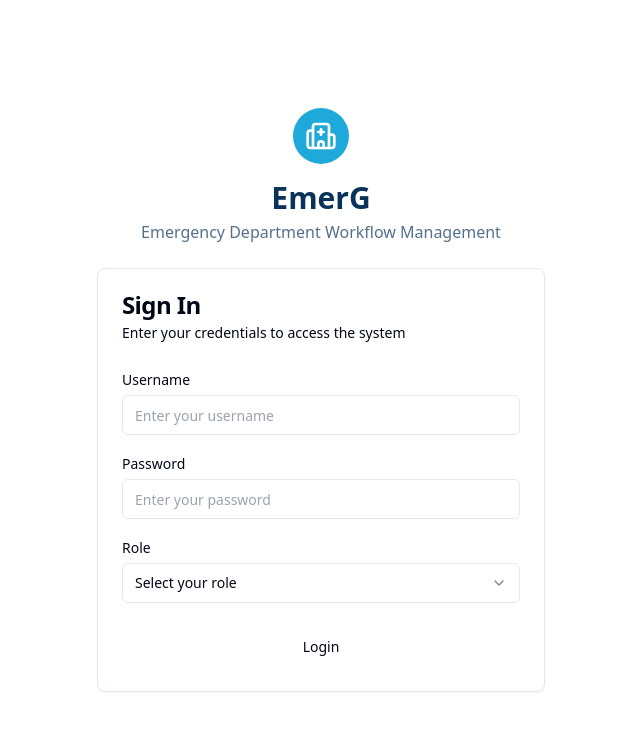
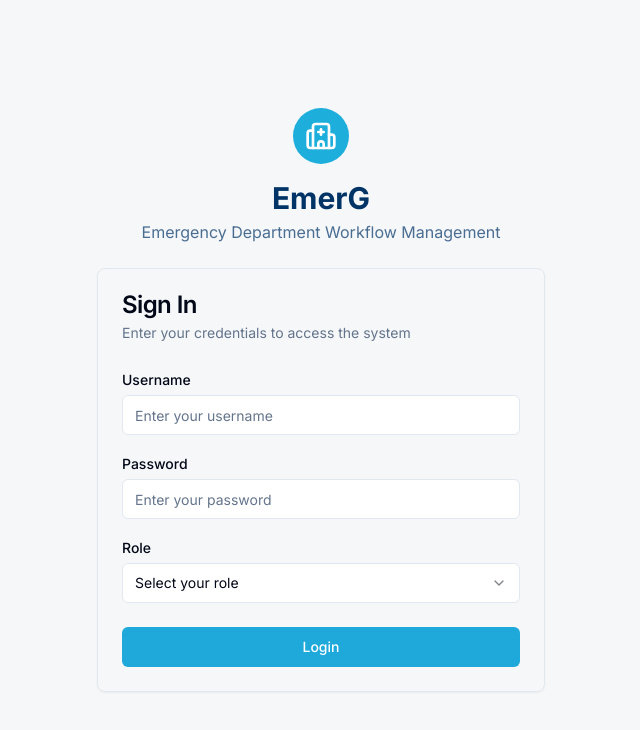
Before and after one commit to KartikBhaba16/EmerGPrj, a React (Vite) app: page /login in a window 1280 px wide. Shown: the top 730 px of the page, without its empty margins (319-959 px from the left). Built offline with nearby package versions, Linux system fonts and the light colour scheme.

Commit message:
Tailwindconfigfix

```diff
--- a/package.json
+++ b/package.json
@@ -51,6 +51,7 @@
     "recharts": "^2.15.3",
     "sonner": "^2.0.5",
     "tailwind-merge": "^3.3.1",
+    "tailwindcss-animate": "^1.0.7",
     "vaul": "^1.1.2"
   },
   "devDependencies": {
@@ -58,6 +59,7 @@
     "@types/node": "^24.0.3",
     "@types/react": "^19.1.2",
     "@types/react-dom": "^19.1.2",
+    "@types/tailwindcss": "^3.0.11",
     "@vitejs/plugin-react": "^4.4.1",
     "autoprefixer": "^10.4.21",
     "electron": "^37.1.0",
--- a/src/components/Layout/Sidebar.tsx
+++ b/src/components/Layout/Sidebar.tsx
@@ -31,8 +31,9 @@ const Sidebar: React.FC = () => {
     <aside className="w-64 bg-sidebar border-r border-sidebar-border flex flex-col">
       <div className="p-4">
         <div className="flex items-center justify-center space-x-2 mb-6">
-          <Hospital className="h-8 w-8 text-white" />
+          <Hospital className="h-8 w-8 text-blue-400" />
           <h2 className="text-xl font-bold text-white">EmerG</h2>
+          <h1 className="text-xs font-bold text-blue-300">Management system</h1>
         </div>
       </div>
 
@@ -45,8 +46,8 @@ const Sidebar: React.FC = () => {
                 className={({ isActive }) =>
                   `flex items-center px-4 py-3 text-sm font-medium rounded-md transition-colors ${
                     isActive
-                      ? 'bg-sidebar-accent text-white'
-                      : 'text-sidebar-foreground hover:bg-sidebar-accent/50 hover:text-white'
+                      ? 'bg-sidebar-accent text-blue-300'
+                      : 'text-sidebar-foreground hover:bg-sidebar-accent/50 hover:text-blue-500'
                   }`
                 }
               >
@@ -59,7 +60,7 @@ const Sidebar: React.FC = () => {
       </nav>
 
       <div className="p-4 border-t border-sidebar-border">
-        <div className="bg-sidebar-accent rounded-md p-3 text-white text-xs">
+        <div className="bg-white/5 backdrop-blur-md rounded-xl p-4 text-white text-xs border border-blue-300 shadow">
           <p className="font-medium mb-1">Emergency Capacity</p>
           <div className="w-full bg-sidebar-border rounded-full h-2">
             <div className="bg-emerG-success h-2 rounded-full" style={{ width: '0%' }}></div>
--- a/src/components/ui/card.tsx
+++ b/src/components/ui/card.tsx
@@ -9,7 +9,7 @@ const Card = React.forwardRef<
   <div
     ref={ref}
     className={cn(
-      "rounded-lg border bg-card text-card-foreground shadow-sm",
+      "rounded-lg border text-card-foreground shadow-sm",
       className
     )}
     {...props}
--- a/src/pages/Resources.tsx
+++ b/src/pages/Resources.tsx
@@ -133,7 +133,7 @@ const ResourceCard = ({ resource }: { resource: Resource }) => {
   return (
     <HoverCard>
       <HoverCardTrigger asChild>
-        <Card className={`cursor-pointer hover:shadow-xl transition-all duration-300 hover:scale-105 ${categoryInfo.bgColor} border-0 shadow-lg`}>
+       <Card className={`cursor-pointer transition-all duration-300 border border-gray-200 hover:border-blue-400 ${categoryInfo.bgColor} hover:bg-black/ backdrop-blur-md hover:shadow-xl hover:scale-105`}>
           <CardHeader className="pb-3">
             <div className="flex items-start justify-between mb-2">
               <div className={`w-3 h-3 rounded-full ${categoryInfo.iconBg} shadow-sm`}></div>
@@ -150,7 +150,8 @@ const ResourceCard = ({ resource }: { resource: Resource }) => {
           </CardContent>
         </Card>
       </HoverCardTrigger>
-      <HoverCardContent className="w-80" side="right">
+      <HoverCardContent className="w-80 bg-white/50 backdrop-blur-md border border-gray-200 shadow-xl p-4 rounded-lg" side="right">
+
         <div className="space-y-3">
           <div>
             <h4 className="text-sm font-bold text-gray-800">{resource.name}</h4>
--- a/tailwind.config.js
+++ /dev/null
@@ -1,20 +0,0 @@
-/** @type {import('tailwindcss').Config} */
-export default {
-  content: [
-    "./index.html",
-    "./src/**/*.{js,ts,jsx,tsx}"
-  ],
-  theme: {
-    extend: {
-  colors: {
-    background: 'hsl(var(--background))',
-    foreground: 'hsl(var(--foreground))',
-    border: 'hsl(var(--border))',
-    'emerG-primary': 'hsl(var(--primary))',
-    'emerG-secondary': 'hsl(var(--secondary))',
-        // add other colors as needed...
-      },
-    },
-  },
-  plugins: [],
-}
--- /dev/null
+++ b/tailwind.config.ts
@@ -0,0 +1,120 @@
+import type { Config } from "tailwindcss";
+
+export default {
+	darkMode: ["class"],
+	content: [
+		"./pages/**/*.{ts,tsx}",
+		"./components/**/*.{ts,tsx}",
+		"./app/**/*.{ts,tsx}",
+		"./src/**/*.{ts,tsx}",
+	],
+	prefix: "",
+	theme: {
+		container: {
+			center: true,
+			padding: '2rem',
+			screens: {
+				'2xl': '1400px'
+			}
+		},
+		extend: {
+			colors: {
+				border: 'hsl(var(--border))',
+				input: 'hsl(var(--input))',
+				ring: 'hsl(var(--ring))',
+				background: 'hsl(var(--background))',
+				foreground: 'hsl(var(--foreground))',
+				primary: {
+					DEFAULT: 'hsl(var(--primary))',
+					foreground: 'hsl(var(--primary-foreground))'
+				},
+				secondary: {
+					DEFAULT: 'hsl(var(--secondary))',
+					foreground: 'hsl(var(--secondary-foreground))'
+				},
+				destructive: {
+					DEFAULT: 'hsl(var(--destructive))',
+					foreground: 'hsl(var(--destructive-foreground))'
+				},
+				muted: {
+					DEFAULT: 'hsl(var(--muted))',
+					foreground: 'hsl(var(--muted-foreground))'
+				},
+				accent: {
+					DEFAULT: 'hsl(var(--accent))',
+					foreground: 'hsl(var(--accent-foreground))'
+				},
+				popover: {
+					DEFAULT: 'hsl(var(--popover))',
+					foreground: 'hsl(var(--popover-foreground))'
+				},
+				card: {
+					DEFAULT: 'hsl(var(--card))',
+					foreground: 'hsl(var(--card-foreground))'
+				},
+				// EmerG custom colors
+				emerG: {
+					primary: '#1EAEDB',
+					secondary: '#003366',
+					success: '#4CAF50',
+					warning: '#FFC107',
+					danger: '#FF3B30',
+					light: '#F5F7F9',
+					dark: '#333333',
+					department: {
+						a: '#4287f5',
+						b: '#42adf5',
+						c: '#42d5f5',
+						d: '#42f5e2',
+					}
+				},
+				sidebar: {
+					DEFAULT: 'hsl(var(--sidebar-background))',
+					foreground: 'hsl(var(--sidebar-foreground))',
+					primary: 'hsl(var(--sidebar-primary))',
+					'primary-foreground': 'hsl(var(--sidebar-primary-foreground))',
+					accent: 'hsl(var(--sidebar-accent))',
+					'accent-foreground': 'hsl(var(--sidebar-accent-foreground))',
+					border: 'hsl(var(--sidebar-border))',
+					ring: 'hsl(var(--sidebar-ring))'
+				}
+			},
+			borderRadius: {
+				lg: 'var(--radius)',
+				md: 'calc(var(--radius) - 2px)',
+				sm: 'calc(var(--radius) - 4px)'
+			},
+			keyframes: {
+				'accordion-down': {
+					from: {
+						height: '0'
+					},
+					to: {
+						height: 'var(--radix-accordion-content-height)'
+					}
+				},
+				'accordion-up': {
+					from: {
+						height: 'var(--radix-accordion-content-height)'
+					},
+					to: {
+						height: '0'
+					}
+				},
+				'pulse-subtle': {
+					'0%, 100%': { opacity: '1' },
+					'50%': { opacity: '0.8' }
+				}
+			},
+			animation: {
+				'accordion-down': 'accordion-down 0.2s ease-out',
+				'accordion-up': 'accordion-up 0.2s ease-out',
+				'pulse-subtle': 'pulse-subtle 2s cubic-bezier(0.4, 0, 0.6, 1) infinite'
+			},
+			fontFamily: {
+				sans: ['Inter', 'sans-serif'],
+			}
+		}
+	},
+	plugins: [require("tailwindcss-animate")],
+} satisfies Config;
```
Also changed, not shown: 1 other file (tests, documents, lock files or other folders).
